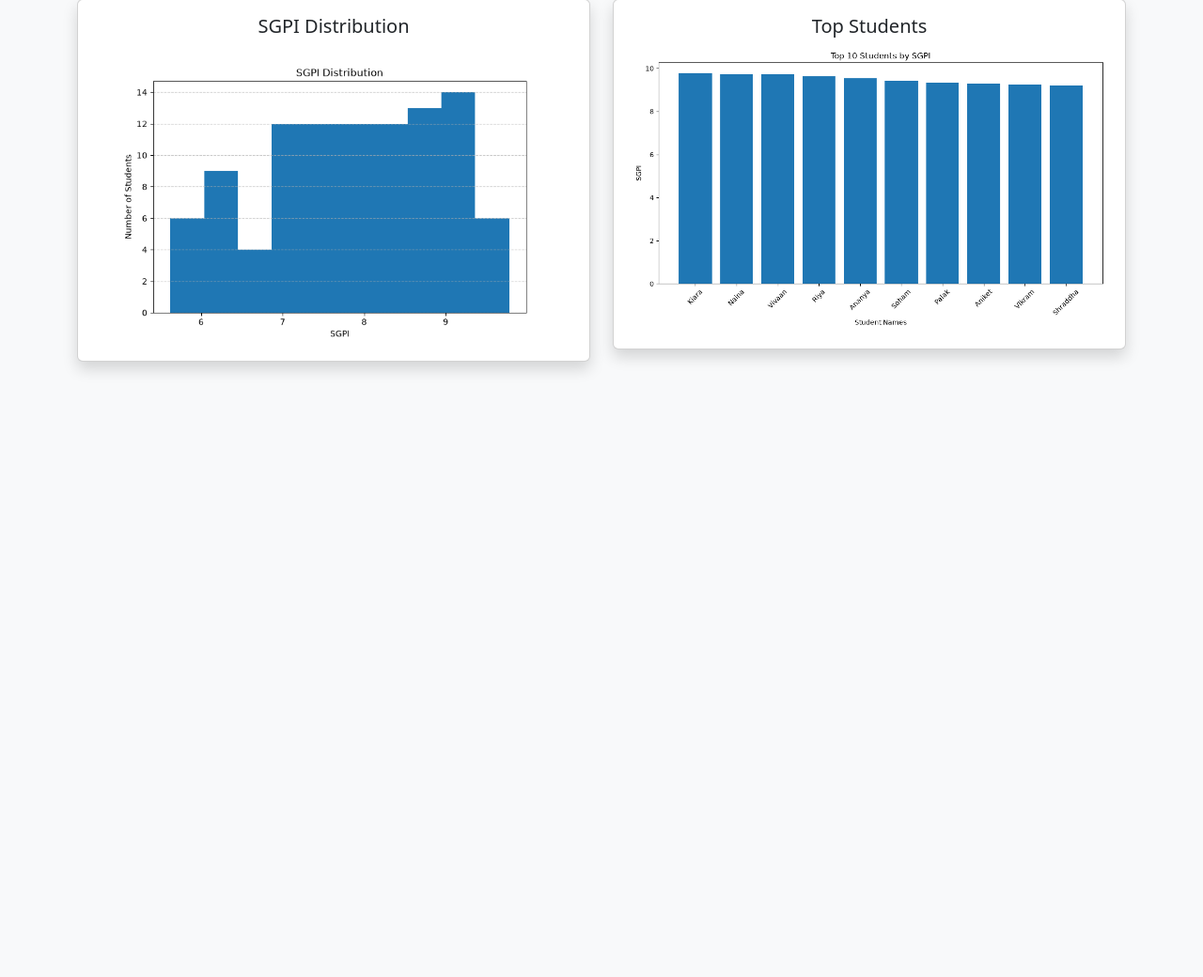
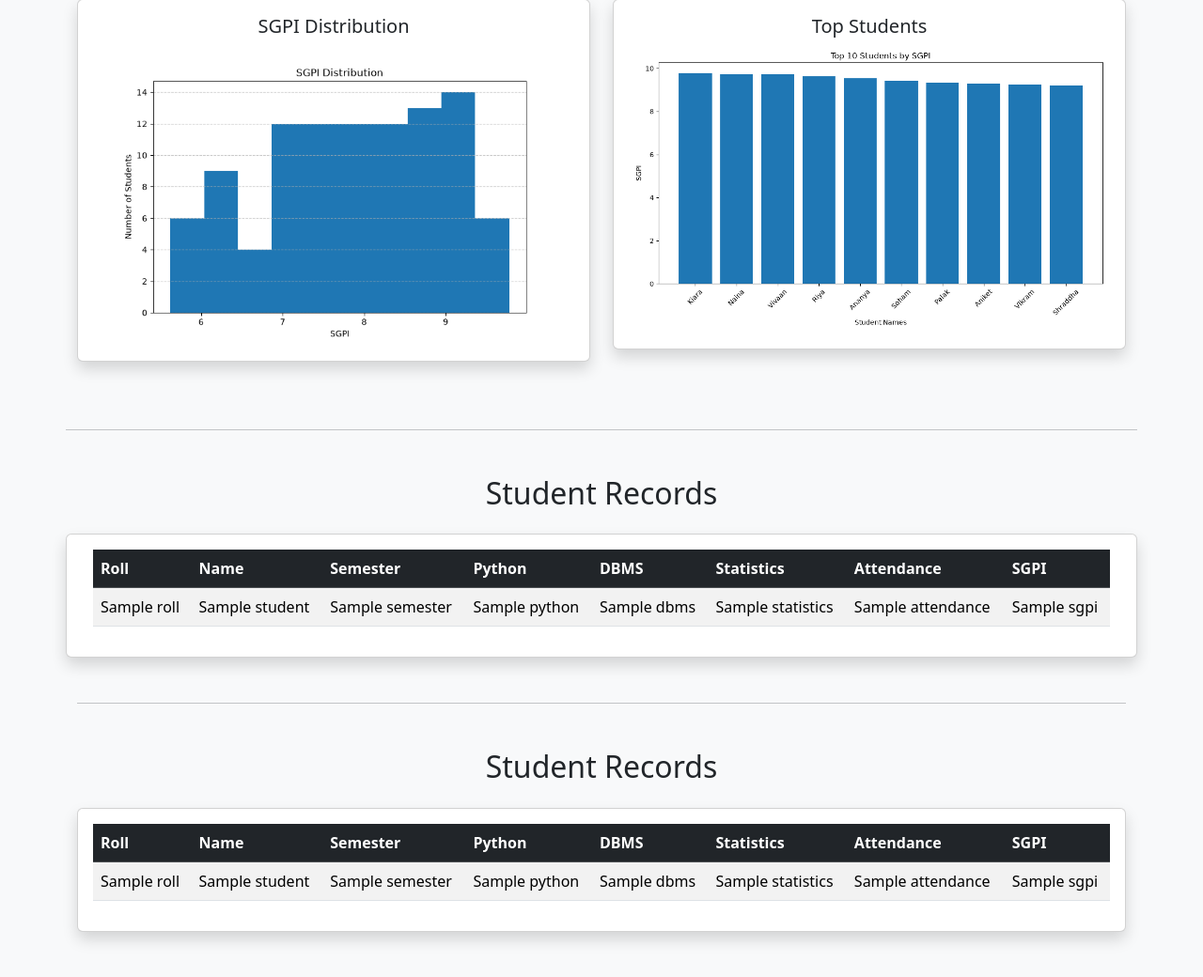
Before and after one commit to szeeshanZ123/academic-performance-examination-intelligence-system, a Flask app: template templates/index.html in a window 1280 px wide. Shown: the part 906-1946 px from the top of the page at 94% size. Before the commit the page ends 1302 px from the top, so only its background shows below. Run offline with Flask 3, Linux system fonts and the light colour scheme; the template is opened without the code that fills it: most values are stand-ins (such as "Sample title", 1, 10 or a date in 2020).

Commit message:
Add student records table to dashboard and automate chart storage

```diff
--- a/app.py
+++ b/app.py
@@ -12,12 +12,13 @@ def home():
     kpis = dashboard_kpis(students)
 
     return render_template(
-        "index.html",
-        total_students=kpis["total_students"],
-        average_sgpi=kpis["average_sgpi"],
-        average_attendance=kpis["average_attendance"],
-        at_risk=kpis["at_risk"]
-    )
+    "index.html",
+    total_students=kpis["total_students"],
+    average_sgpi=kpis["average_sgpi"],
+    average_attendance=kpis["average_attendance"],
+    at_risk=kpis["at_risk"],
+    students=students.head(10).to_dict(orient="records")
+)
 
 if __name__ == "__main__":
     app.run(debug=True)
--- a/templates/index.html
+++ b/templates/index.html
@@ -138,6 +138,84 @@
             </div>
           </div>
         </div>
+        <hr class="my-5" />
+
+        <h2 class="text-center mb-4">Student Records</h2>
+
+        <div class="card shadow">
+          <div class="card-body">
+            <table class="table table-striped table-hover">
+              <thead class="table-dark">
+                <tr>
+                  <th>Roll</th>
+                  <th>Name</th>
+                  <th>Semester</th>
+                  <th>Python</th>
+                  <th>DBMS</th>
+                  <th>Statistics</th>
+                  <th>Attendance</th>
+                  <th>SGPI</th>
+                </tr>
+              </thead>
+
+              <tbody>
+                {% for student in students %}
+
+                <tr>
+                  <td>{{ student.Roll }}</td>
+                  <td>{{ student.Name }}</td>
+                  <td>{{ student.Semester }}</td>
+                  <td>{{ student.Python }}</td>
+                  <td>{{ student.DBMS }}</td>
+                  <td>{{ student.Statistics }}</td>
+                  <td>{{ student.Attendance }}</td>
+                  <td>{{ student.SGPI }}</td>
+                </tr>
+
+                {% endfor %}
+              </tbody>
+            </table>
+          </div>
+        </div>
+      </div>
+      <hr class="my-5" />
+
+      <h2 class="text-center mb-4">Student Records</h2>
+
+      <div class="card shadow">
+        <div class="card-body">
+          <table class="table table-striped table-hover">
+            <thead class="table-dark">
+              <tr>
+                <th>Roll</th>
+                <th>Name</th>
+                <th>Semester</th>
+                <th>Python</th>
+                <th>DBMS</th>
+                <th>Statistics</th>
+                <th>Attendance</th>
+                <th>SGPI</th>
+              </tr>
+            </thead>
+
+            <tbody>
+              {% for student in students %}
+
+              <tr>
+                <td>{{ student.Roll }}</td>
+                <td>{{ student.Name }}</td>
+                <td>{{ student.Semester }}</td>
+                <td>{{ student.Python }}</td>
+                <td>{{ student.DBMS }}</td>
+                <td>{{ student.Statistics }}</td>
+                <td>{{ student.Attendance }}</td>
+                <td>{{ student.SGPI }}</td>
+              </tr>
+
+              {% endfor %}
+            </tbody>
+          </table>
+        </div>
       </div>
     </div>
   </body>
```
Also changed, not shown: visualization/charts.py (+4 -4 lines).
